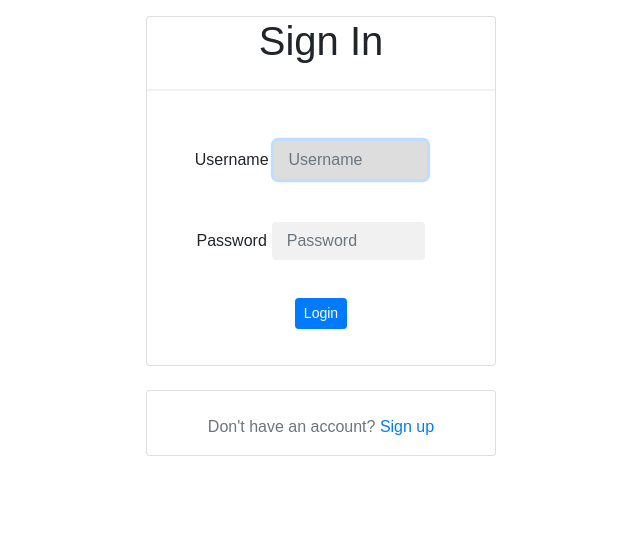
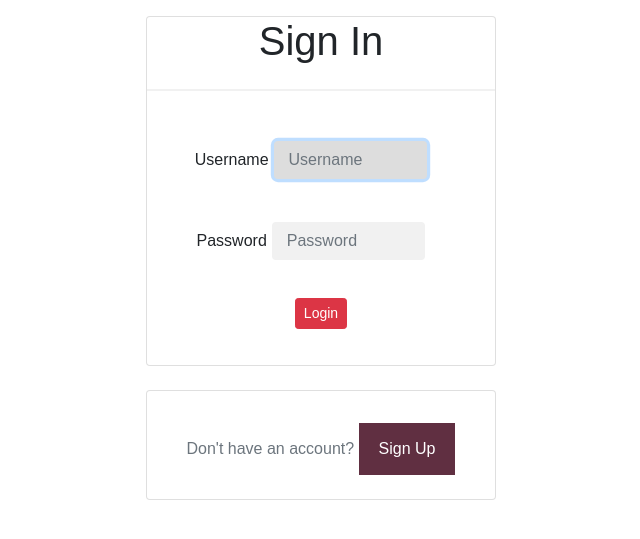
Before and after one commit to samiyah1/BloodConnect, a Django app: page /accounts/login/ in a window 1280 px wide. Shown: the top 539 px of the page, without its empty margins (319-959 px from the left). Run offline with Django 3.2, Linux system fonts and the light colour scheme; some libraries are stand-ins or nearby versions.

Commit message:
added signup button

```diff
--- a/donate/templates/registration/login.html
+++ b/donate/templates/registration/login.html
@@ -24,7 +24,7 @@
                             {% bootstrap_form form%}
 
                             <div class="form-group">
-                                <input type="submit" class="btn btn-primary btn-sm" value="Login">
+                                <input type="submit" class="btn btn-danger btn-sm" value="Login">
                             </div>
 
                             <input type="hidden" name="next" value="{% url 'index' %}">
@@ -37,7 +37,7 @@
                 <br>
                 <div class="card">
                     <br>
-                    <center><p class="text-muted">Don't have an account? <a href="/"> Sign up</a></p></center>
+                    <center><p class="text-muted">Don't have an account? <a href="{%url 'donor-signup' %}"><button onclick="document.getElementById('id01').style.display='block'" style="width:auto;">Sign Up</button></a></p></center>
                 </div>
 
             </div>
```
